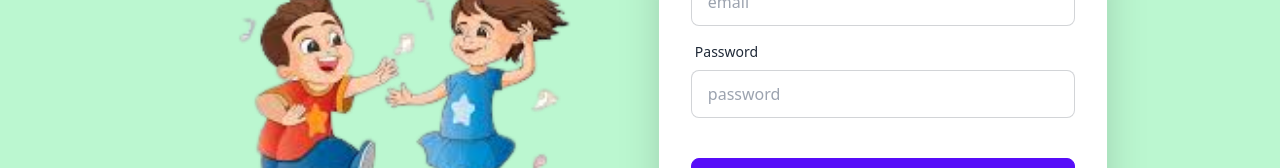
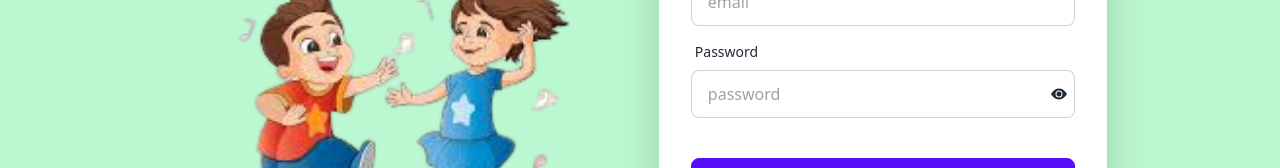
Before and after one commit to mim2041/dancing-school-client, a React (Vite) app: page /login in a window 1280 px wide. Shown: the part 486-654 px from the top of the page. Built offline with nearby package versions, Linux system fonts and the light colour scheme; no server answers.

Commit message:
password hide show toggle button shown

```diff
--- a/src/pages/Login/Login.jsx
+++ b/src/pages/Login/Login.jsx
@@ -5,9 +5,14 @@ import loginImg from "../../assets/images/login.png";
 import { Link } from "react-router-dom";
 import Swal from "sweetalert2";
 import SocialLogin from "../../shared/SocialLogin/SocialLogin";
+import { BiHide } from "react-icons/bi";
+import { BsFillEyeFill } from "react-icons/bs";
+
 
 const Login = () => {
   const [error, setError] = useState("");
+  const [showPassword, setShowPassword] = useState(false);
+
   const {
     register,
     handleSubmit,
@@ -37,6 +42,10 @@ const Login = () => {
       });
   };
   console.log(errors);
+
+  const handleShowPassword = () => {
+    setShowPassword(!showPassword);
+  }
 
   return (
     <div className="pt-28 bg-green-200">
@@ -71,12 +80,15 @@ const Login = () => {
                   <span className="label-text">Password</span>
                 </label>
                 <input
-                  type="password"
+                  type={showPassword ? 'text' : 'password'}
                   {...register("password")}
                   placeholder="password"
-                  className="input input-bordered"
+                  className="input input-bordered relative"
                   required
                 />
+                <button className="absolute right-10 top-44" onClick={handleShowPassword}>
+                  { showPassword ? <BiHide/> : <BsFillEyeFill/>}
+                </button>
               </div>
 
               <p className="text-danger">{error}</p>
--- a/src/shared/Navbar/Navbar.jsx
+++ b/src/shared/Navbar/Navbar.jsx
@@ -18,10 +18,8 @@ const Navbar = () => {
     }
 
     const handleToggleMode = () => {
-      if(isNightMode === false){
-        setIsNightMode(true);
-      }
-      setIsNightMode(false);
+      setIsNightMode(!isNightMode)
+      // setIsNightMode(false);
     }
 
     const navItems = (
```
Also changed, not shown: 1 other file (tests, documents, lock files or other folders).
